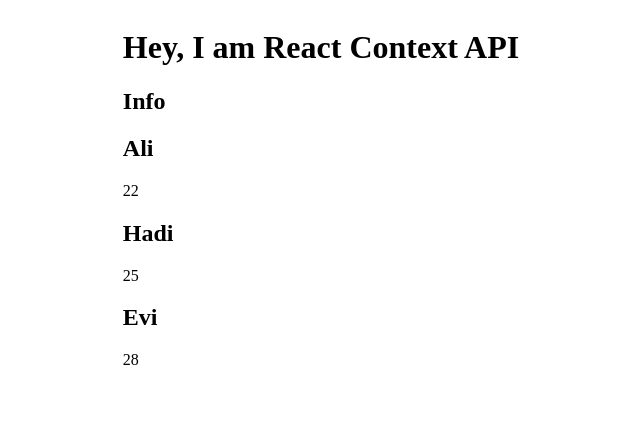
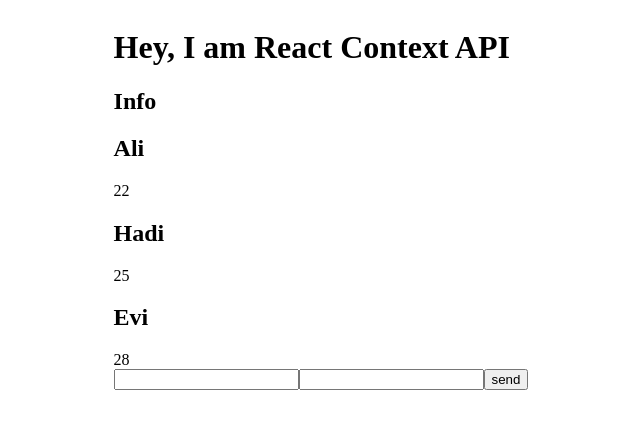
Before and after one commit to Ioannis-Kavalidis/Coding-Exercises, a React (Create React App) app in the folder live-coding/07-20 July/07-07/: page / in a window 1280 px wide. Shown: the top 428 px of the page, without its empty margins (319-959 px from the left). Built offline with nearby package versions, Linux system fonts and the light colour scheme.

Commit message:
more react hooks

```diff
--- a/live-coding/07-20 July/07-07/src/components/Info.js
+++ b/live-coding/07-20 July/07-07/src/components/Info.js
@@ -1,17 +1,45 @@
-import React, { Fragment, useContext } from "react";
-import { DataContext, DataProvider } from "../context/DataContext";
+import React, { Fragment, useContext, useState } from "react";
+import { DataContext } from "../context/DataContext";
 import InfoDetails from "./InfoDetails";
+
+const AddInfoForm = ({ addNewData }) => {
+  const [userName, setUserName] = useState("");
+  const [userAge, setUserAge] = useState("");
+  const submitHandle = (e) => {
+    e.preventDefault();
+    addNewData({ name: userName, age: userAge });
+  };
+  return (
+    <form onSubmit={submitHandle}>
+      <input
+        type="text"
+        value={userName}
+        onChange={(e) => setUserName(e.target.value.trim())}
+      />
+      <input
+        type="text"
+        value={userAge}
+        onChange={(e) => setUserAge(e.target.value.trim())}
+      />
+      <input type="submit" value="send" />
+    </form>
+  );
+};
 
 const Info = () => {
   const [data, setData] = useContext(DataContext);
   console.log(data);
-
+  const addNewData = (obj) => {
+    const newArr = [...data, obj];
+    setData(newArr);
+  };
   return (
     <Fragment>
       <h2>Info</h2>
       {data.map((item, i) => (
         <InfoDetails item={item} key={i} />
       ))}
+      <AddInfoForm addNewData={addNewData} />
     </Fragment>
   );
 };
```
